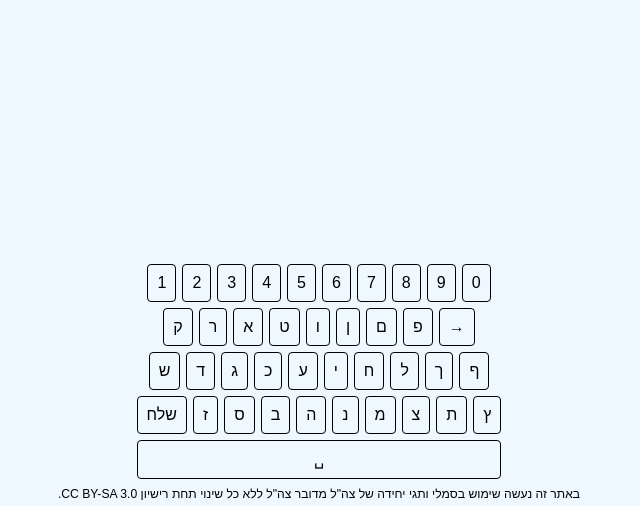
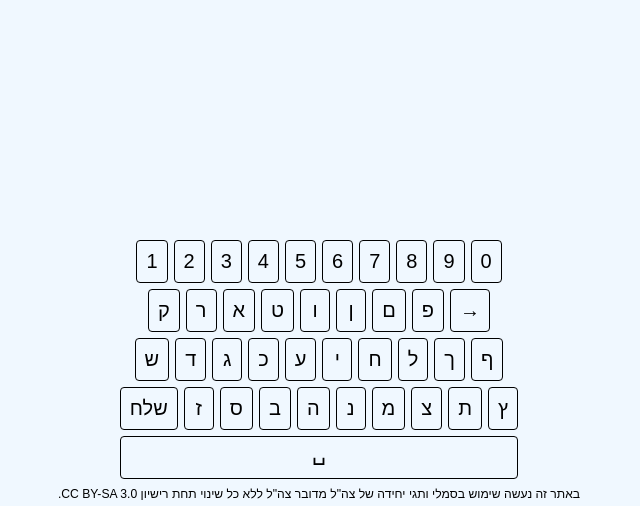
Before and after one commit to Tbsc/Tzahle, a Flask app: page /tzahle in a window 1280 px wide. Shown: the part 294-800 px from the top of the page, without its empty margins (321-961 px from the left). Run offline with Flask 2, Linux system fonts and the light colour scheme.

Commit message:
Redesign Tzahle keyboard, with color on click and resizing

```diff
--- a/templates/tzahle.html
+++ b/templates/tzahle.html
@@ -71,6 +71,7 @@ footer {
     display: flex;
     flex-direction: column;
     align-items: center;
+    justify-items: end;
 }
 
 .key-row {
@@ -80,11 +81,19 @@ footer {
 }
 
 .key {
+    min-width: 10px;
+    text-align: center;
+    font-size: 20px;
     padding: 9px;
     margin: 3px;
     border: 1px solid var(--color-foreground);
     border-radius: 4px;
     cursor: pointer;
+    user-select: none;
+}
+
+.key:active {
+    background-color: lightskyblue;
 }
 
 .space-row {
@@ -94,6 +103,9 @@ footer {
 .space-key {
     width: 100%;
     text-align: center;
+    padding-top: 3px;
+    padding-bottom: 12px;
+    font-size: 22px
 }
 </style>
 {% endblock %}
```
